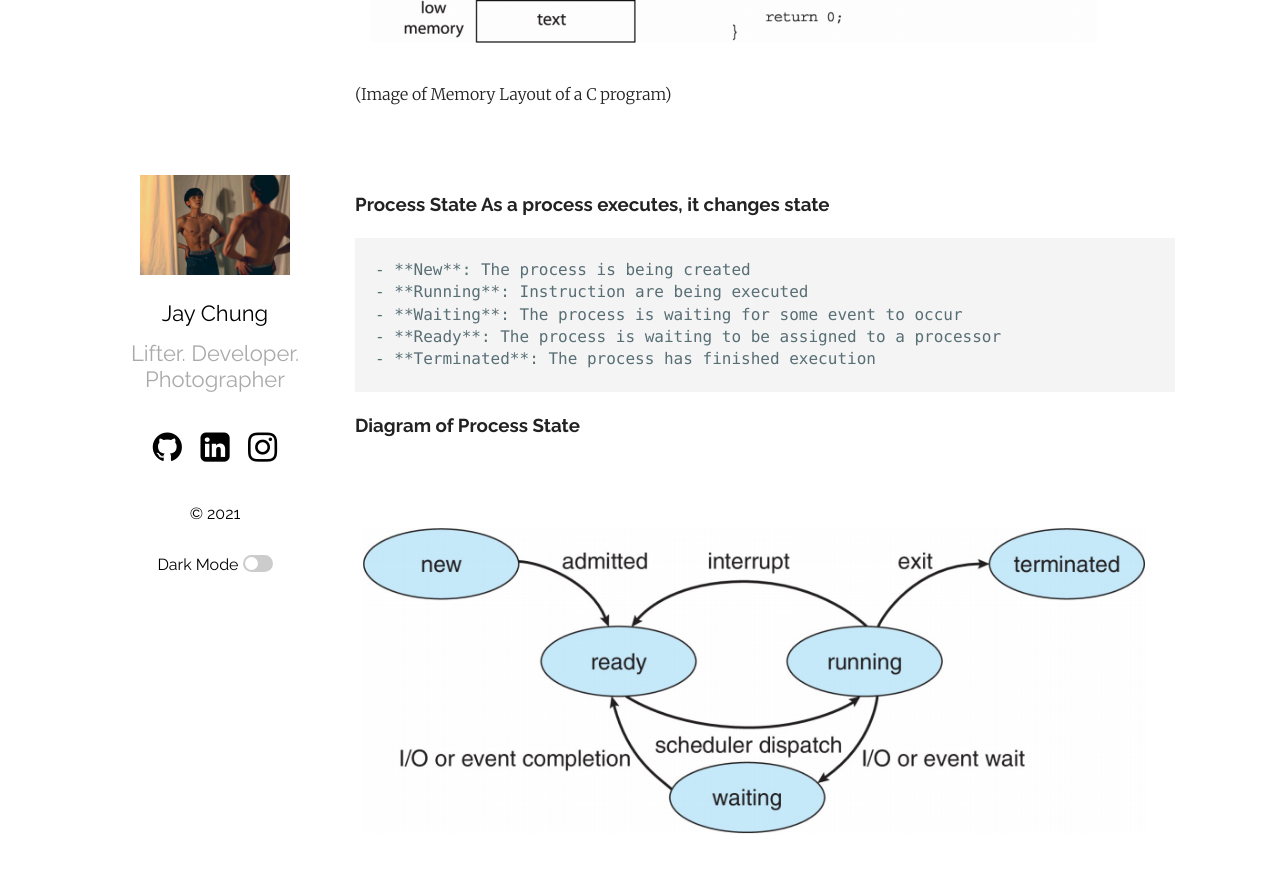
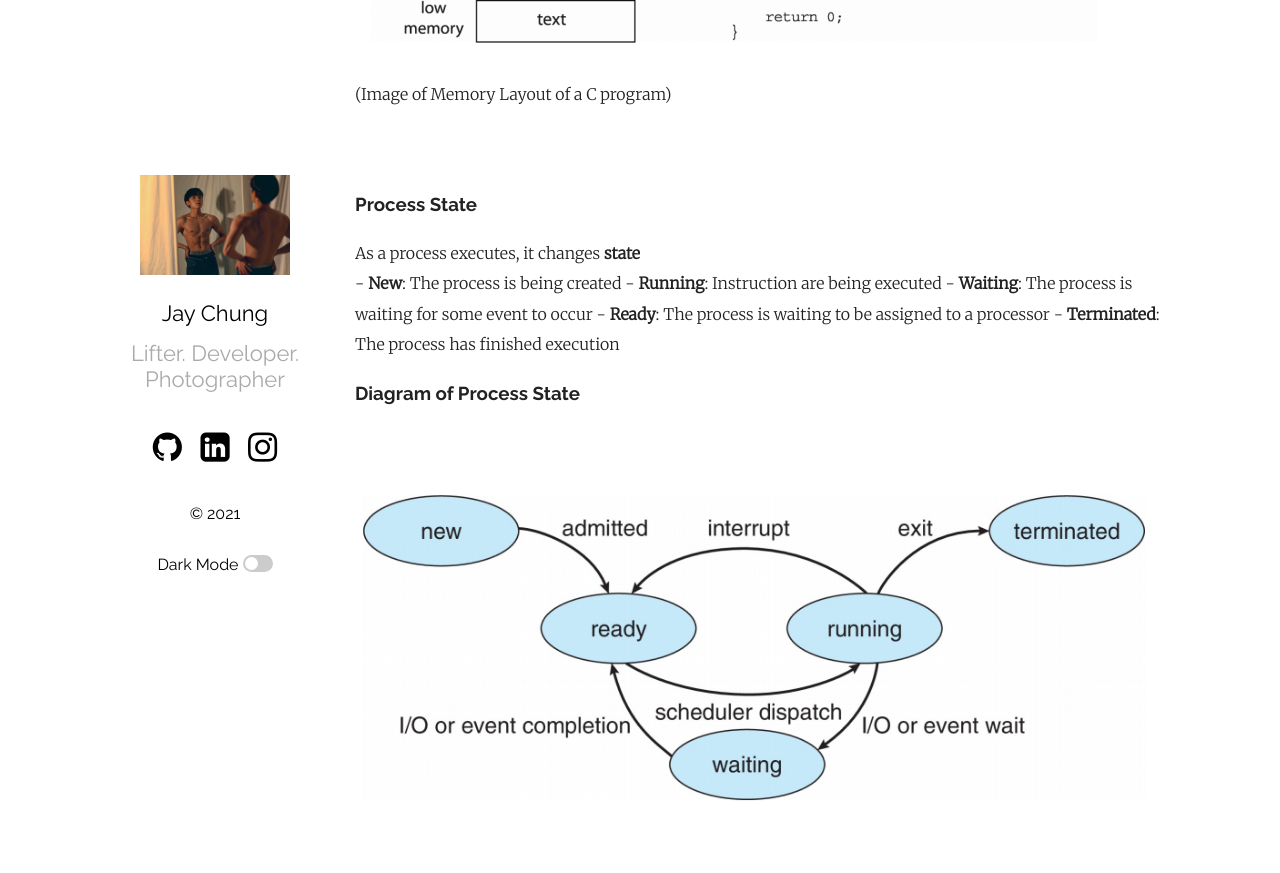
Before and after one commit to healthgongdoll/healthgongdoll.github.io, a Jekyll site: the page built from _posts/2021-08-23-OSProcess1.markdown, in a window 1280 px wide and 900 px high, scrolled down 1949 px. Shown: the top 873 px of the window. Built offline with Jekyll 4.4.1, drawn with Linux system fonts in a browser that asks for light colours.

Commit message:
Blog Update

```diff
--- a/_posts/2021-08-23-OSProcess1.markdown
+++ b/_posts/2021-08-23-OSProcess1.markdown
@@ -33,8 +33,8 @@ categories: OperatingSystem
 (Image of Memory Layout of a C program) <br/>
 <br/>
 <br/>
-### **Process State** As a process executes, it changes **state** <br/>
-
+### **Process State** <br/>
+As a process executes, it changes **state** <br/>
 	- **New**: The process is being created
 	- **Running**: Instruction are being executed
 	- **Waiting**: The process is waiting for some event to occur
```
